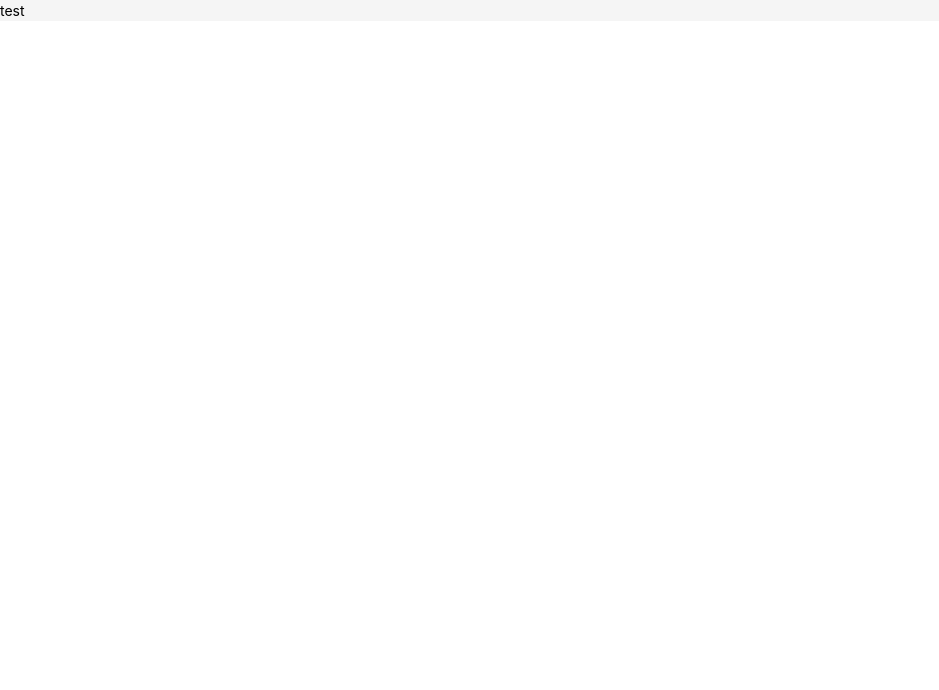
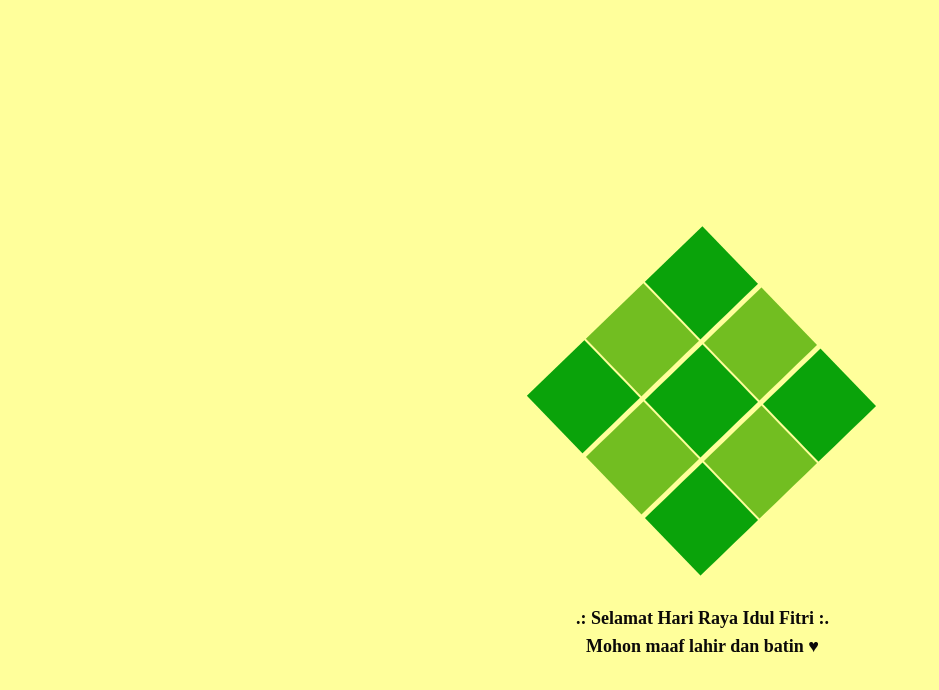
Before and after one commit to febks/Take-Home-Test-Arka, a React (Create React App) app: page / in a window 1280 px wide. Shown: the top 690 px of the page, without its empty margins (0-939 px from the left). Built offline with nearby package versions, Linux system fonts and the light colour scheme.

Commit message:
number 1 done

```diff
--- a/src/index.css
+++ b/src/index.css
@@ -1,6 +1,7 @@
 @tailwind base;
 @tailwind components;
 @tailwind utilities;
+@import url('https://fonts.googleapis.com/css2?family=Handlee&display=swap');
 
 body {
   margin: 0;
--- a/src/pages/number1/Number1.jsx
+++ b/src/pages/number1/Number1.jsx
@@ -1,10 +1,34 @@
-import React from 'react'
+import React, { Fragment } from 'react'
 
 const Number1 = () => {
+  const arrayNumber = [1, 2, 3, 4, 5, 6, 7, 8, 9]
+
   return (
-    <div>
-      test
-    </div>
+    <Fragment>
+      <div className="absolute bg-[#FFFF9B] w-full h-full font-[Handlee] text-stone-950 font-[700] text-lg">
+        <div className="absolute left-[45%] flex flex-col gap-20 top-[35%]">
+          <div style={{
+            display: 'grid',
+            gridTemplateColumns: "repeat(3, 1fr)",
+            gap: "2px",
+            transform: "rotateY(0deg) rotate(46deg)"
+          }}>
+            {arrayNumber.map((item, index) => (
+              <div key={index} className="h-20 w-20" style={{
+                background: `${item % 2 > 0 ? '#0AA30A' : '#72BE21'}`,
+                color: 'transparent',
+              }}>
+                {item}
+              </div>
+            ))}
+          </div>
+          <div className='flex flex-col text-center'>
+            <div>.: Selamat Hari Raya Idul Fitri :.</div>
+            <div>Mohon maaf lahir dan batin ♥︎</div>
+          </div>
+        </div>
+      </div>
+    </Fragment>
   )
 }
 
```
